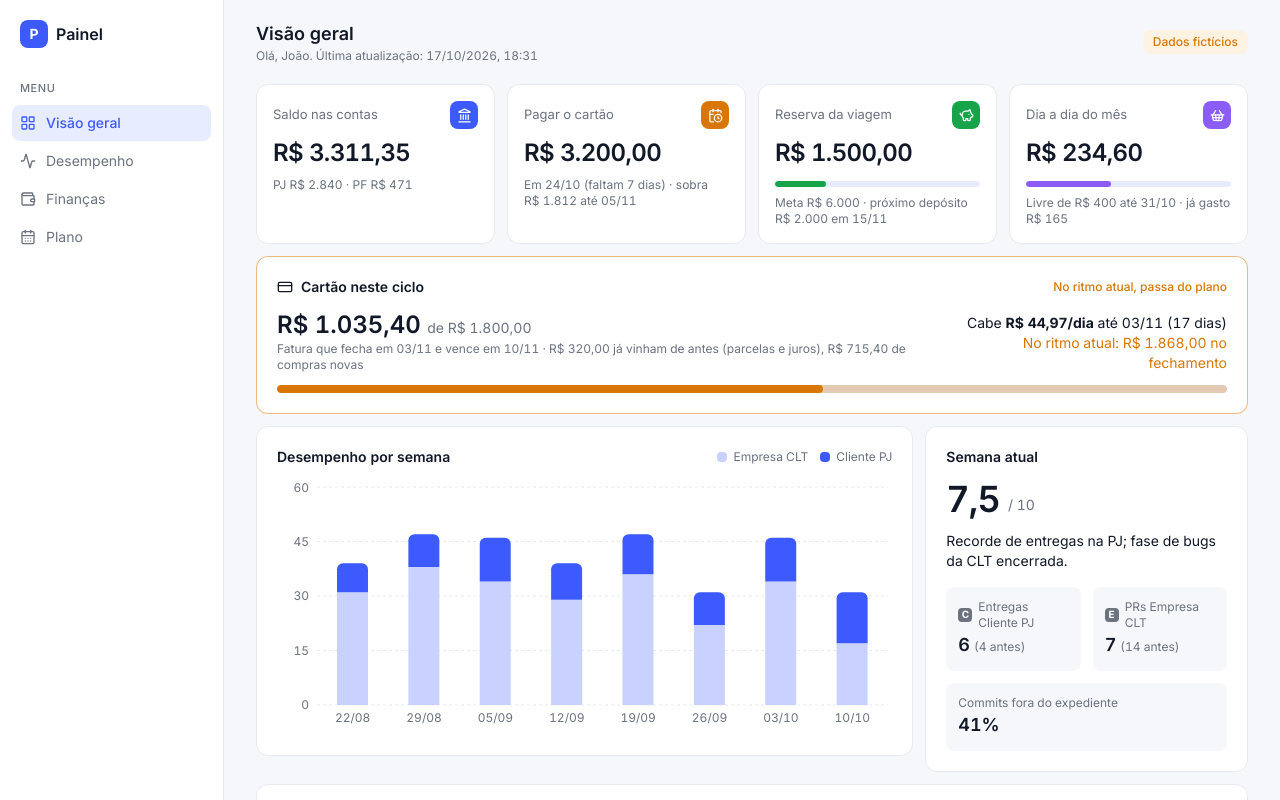
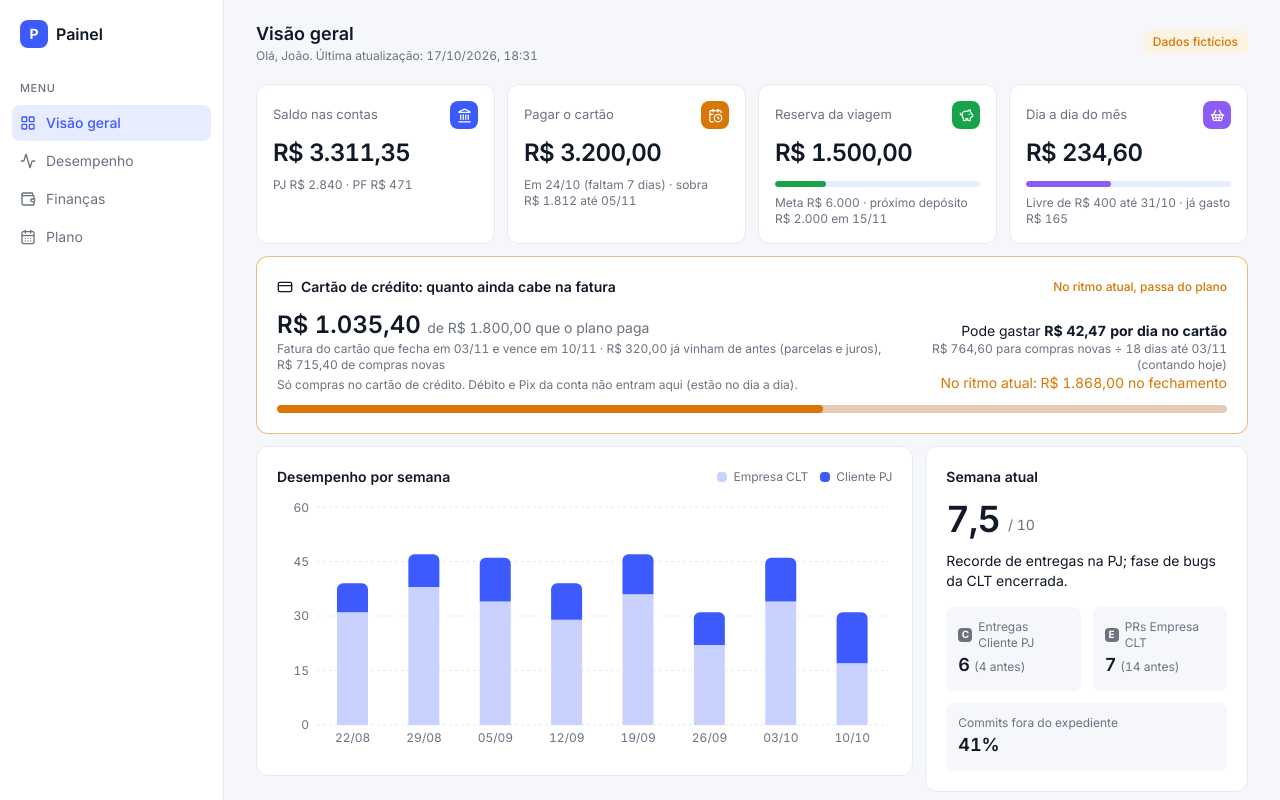
Before and after one commit to themacedo/painel, a Next.js app: page / in a window 1280 px wide. Shown: the top 800 px of the page. Built offline with nearby package versions, Linux system fonts and the light colour scheme.

Commit message:
Aviso do cartão: deixa claro que é só cartão de crédito e recalcula o valor por dia na data em que a página abre

```diff
--- a/src/components/AvisoCartao.tsx
+++ b/src/components/AvisoCartao.tsx
@@ -14,23 +14,32 @@ export function AvisoCartao({ c }: { c: CicloCartao }) {
   const t = tom[c.status];
   const pct = (v: number) => `${Math.min(100, (v / Math.max(c.teto!, 1)) * 100)}%`;
   const mostraProjecao = c.diasPassados >= 5 && c.novo > 0;
+  // recalculado na hora em que a página abre: o que sobra dividido pelos dias até o fechamento, contando hoje
+  const hoje = new Date().toLocaleDateString("sv-SE", { timeZone: "America/Sao_Paulo" });
+  const dias = Math.max(1, Math.round((Date.parse(c.fechamento) - Date.parse(hoje)) / 86_400_000) + 1);
+  const sobra = Math.max(0, c.teto - c.atual);
+  const porDia = Math.floor((sobra / dias) * 100) / 100;
   return (
     <section className={`entrar rounded-xl border bg-superficie p-4 sm:p-5 ${t.borda}`}>
       <div className="mb-3 flex flex-wrap items-center justify-between gap-2">
-        <h2 className="flex items-center gap-2 text-sm font-semibold"><CreditCard className="size-4" />Cartão neste ciclo</h2>
+        <h2 className="flex items-center gap-2 text-sm font-semibold"><CreditCard className="size-4" />Cartão de crédito: quanto ainda cabe na fatura</h2>
         <span className={`text-xs font-medium ${t.texto}`}>{t.rotulo}</span>
       </div>
       <div className="flex flex-col gap-4 sm:flex-row sm:items-end sm:justify-between">
         <div>
-          <p className="text-2xl font-semibold">{reais(c.atual)} <span className="text-sm font-normal text-texto-2">de {reais(c.teto)}</span></p>
+          <p className="text-2xl font-semibold">{reais(c.atual)} <span className="text-sm font-normal text-texto-2">de {reais(c.teto)} que o plano paga</span></p>
           <p className="text-xs text-texto-2">
-            Fatura que fecha em {diaMes(c.fechamento)} e vence em {diaMes(c.vencimento)} · {reais(c.comprometido)} já vinham de antes (parcelas e juros), {reais(c.novo)} de compras novas
+            Fatura do cartão que fecha em {diaMes(c.fechamento)} e vence em {diaMes(c.vencimento)} · {reais(c.comprometido)} já vinham de antes (parcelas e juros), {reais(c.novo)} de compras novas
           </p>
+          <p className="mt-1 text-xs text-texto-2">Só compras no cartão de crédito. Débito e Pix da conta não entram aqui (estão no dia a dia).</p>
         </div>
         <div className="text-sm sm:text-right">
           {c.status === "estourou"
             ? <p className={t.texto}>Passou {reais(c.atual - c.teto)} do plano</p>
-            : <p>Cabe <b>{reais(c.porDia ?? 0)}/dia</b> até {diaMes(c.fechamento)} ({c.diasRestantes} dias)</p>}
+            : <>
+                <p>Pode gastar <b>{reais(porDia)} por dia no cartão</b></p>
+                <p className="text-xs text-texto-2">{reais(sobra)} para compras novas ÷ {dias} {dias === 1 ? "dia" : "dias"} até {diaMes(c.fechamento)} (contando hoje)</p>
+              </>}
           {mostraProjecao && <p className={c.projecao > c.teto ? "text-alerta" : "text-texto-2"}>No ritmo atual: {reais(c.projecao)} no fechamento</p>}
         </div>
       </div>
```
